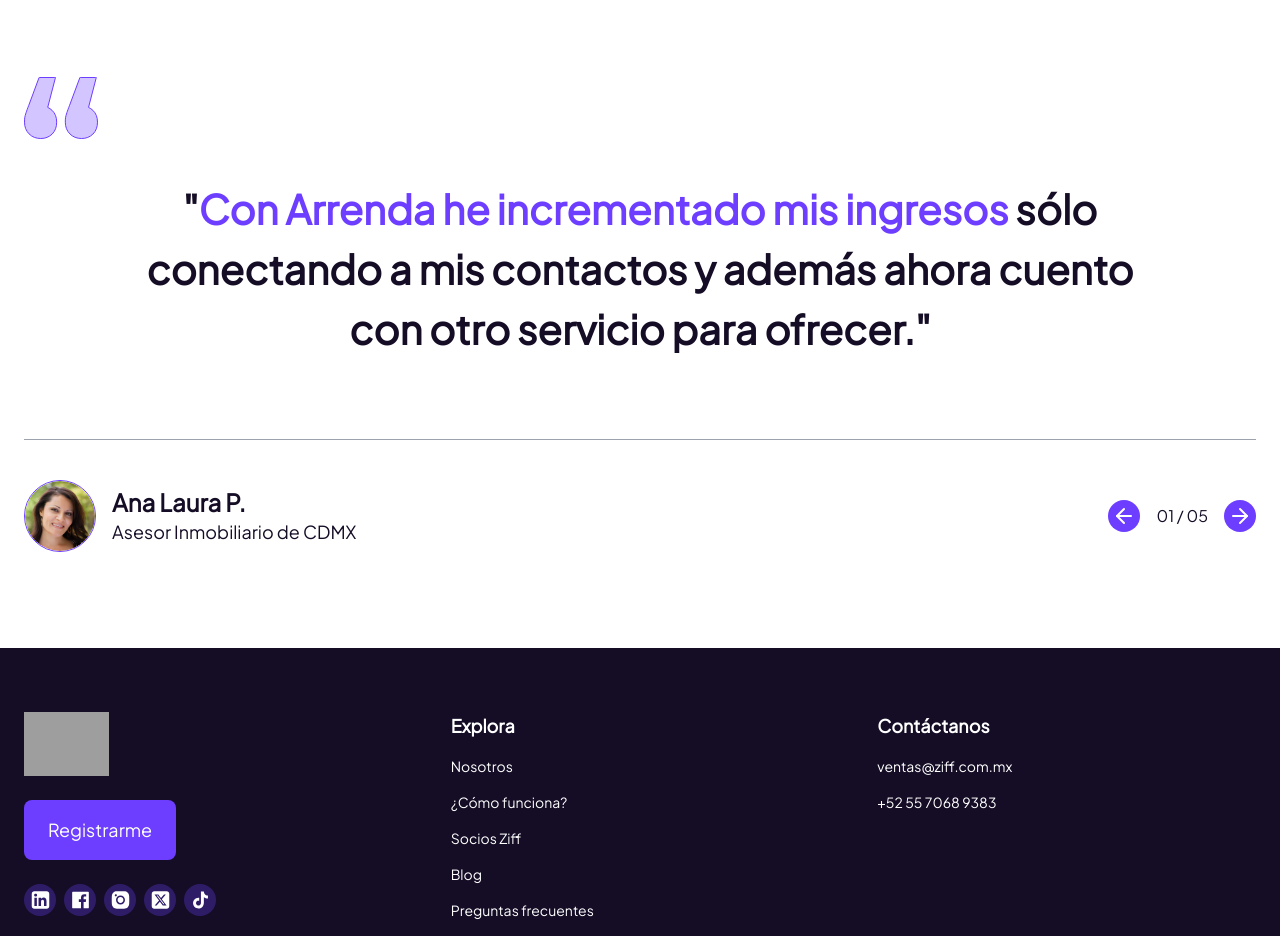
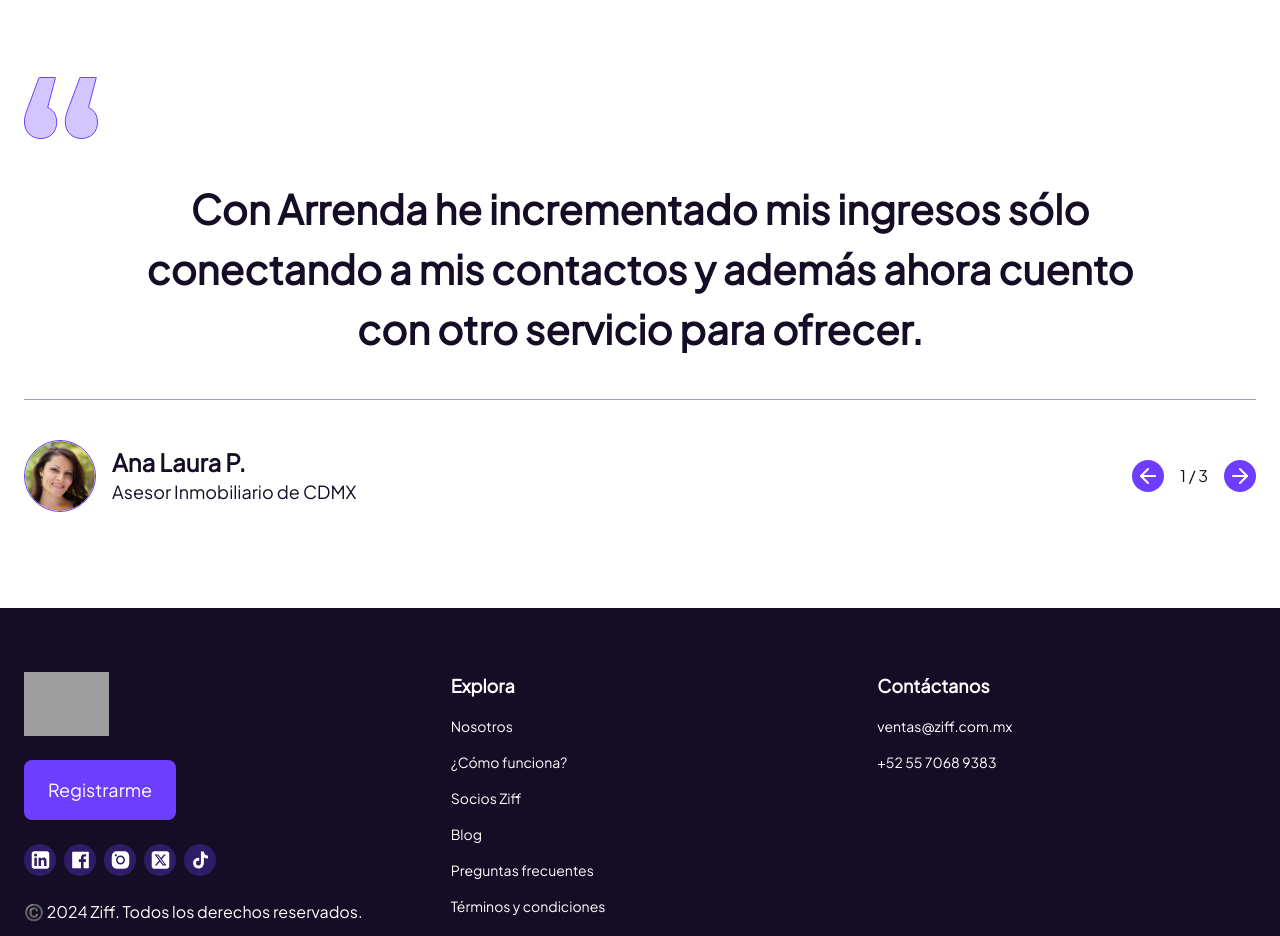
Before and after one commit to Trescento/adelanta, a Nuxt app: page / in a window 1280 px wide. Shown: the part 2920-3856 px from the top of the page. Built offline with nearby package versions, Linux system fonts and the light colour scheme; grey boxes are pictures that could not be loaded.

Commit message:
Add carousel to testimonials

```diff
--- a/src/components/TestimonialsSection.vue
+++ b/src/components/TestimonialsSection.vue
@@ -2,26 +2,49 @@
   <!-- MOBILE -->
   <section class="block md:hidden my-24 container">
     <h2 class=" text-[1.75rem] text-center text-balance font-bold">¿Cómo funciona Adelanta por Ziff?</h2>
-    <div class="flex gap-4 my-24 items-center">
-      <button class="rounded-full bg-brand w-8 h-8 flex items-center justify-center">
+    <template
+      v-for="(testimonial, index) in testimonials"
+      :key="`testimonial-${testimonial.name}`"
+    >
+      <div
+        class="flex gap-4 my-24 items-center"
+        v-if="index === currentTestimonial"
+        v-motion
+          :initial="{
+            opacity: 0,
+            x: 100,
+          }"
+          :enter="{
+            opacity: 1,
+            x: 0,
+          }"
+          :leave="{
+            opacity: 0,
+            x: -100,
+          }"
+      >
+        <button @click="previousTestimonial" class="rounded-full bg-brand w-8 h-8 flex items-center justify-center">
           <svg xmlns="http://www.w3.org/2000/svg" width="24" height="24" viewBox="0 0 24 24" fill="none" class="rotate-180">
             <path d="M5 12H19" stroke="white" stroke-width="2" stroke-linecap="round" stroke-linejoin="round"/>
             <path d="M12 5L19 12L12 19" stroke="white" stroke-width="2" stroke-linecap="round" stroke-linejoin="round"/>
           </svg>
         </button>
-      <div class="flex-1 border rounded-3xl px-8 gap-2 flex flex-col pb-8">
+        <div
+          class="flex-1 border rounded-3xl px-8 gap-2 flex flex-col pb-8"
+        >
           <img src="~/assets/testimonials.png" alt="" class="rounded-full h-28 w-28 mx-auto -mt-14">
-        <p class="text-lg pt-2">Ana Laura P.</p>
-        <p class="text-lg font-semibold">Asesor Inmobiliario de CDMX</p>
-        <p class="text-sm">"Con Arrenda he incrementado mis ingresos sólo conectando a mis contactos y además ahora cuento con otro servicio para ofrecer."</p>
+          <p class="text-lg pt-2">{{ testimonial.name }}</p>
+          <p class="text-lg font-semibold">{{ testimonial.role }}</p>
+          <p class="text-sm">{{ testimonial.text }}</p>
         </div>
-      <button class="rounded-full bg-brand w-8 h-8 flex items-center justify-center">
+        <button @click="nextTestimonial" class="rounded-full bg-brand w-8 h-8 flex items-center justify-center">
           <svg xmlns="http://www.w3.org/2000/svg" width="24" height="24" viewBox="0 0 24 24" fill="none">
             <path d="M5 12H19" stroke="white" stroke-width="2" stroke-linecap="round" stroke-linejoin="round"/>
             <path d="M12 5L19 12L12 19" stroke="white" stroke-width="2" stroke-linecap="round" stroke-linejoin="round"/>
           </svg>
         </button>
       </div>
+    </template>
   </section>
 
   <!-- DESKTOP -->
@@ -30,25 +53,45 @@
       <svg xmlns="http://www.w3.org/2000/svg" width="74" height="62" viewBox="0 0 74 62" fill="none">
         <path d="M31.3235 1.12576L31.4861 0.5H30.8396H15.4385H15.0908L14.9698 0.825983L4.76792 28.3062C3.61194 31.2763 2.71068 33.7354 2.06551 35.6814C1.41916 37.6308 0.962688 39.3322 0.700494 40.782L0.696943 40.8016L0.694968 40.8215C0.564713 42.131 0.5 43.5672 0.5 45.129C0.5 49.8905 2.01762 53.8289 5.07331 56.901C8.12921 59.9733 12.0479 61.5 16.7861 61.5C21.2696 61.5 25.0544 60.0369 28.1059 57.1023L28.106 57.1024L28.1139 57.0945C31.1722 54.0197 32.6872 50.0152 32.6872 45.129C32.6872 40.2433 31.1722 36.298 28.1059 33.3493C26.7912 32.085 25.329 31.0943 23.7224 30.3759L31.3235 1.12576ZM72.1363 1.12576L72.2989 0.5H71.6524H56.2513H55.9036L55.7826 0.825983L45.5807 28.3063C44.4247 31.2764 43.5235 33.7355 42.8783 35.6814C42.232 37.6308 41.7755 39.3322 41.5133 40.782L41.5098 40.8016L41.5078 40.8215C41.3775 42.131 41.3128 43.5672 41.3128 45.129C41.3128 49.8905 42.8304 53.8289 45.8861 56.901C48.942 59.9733 52.8607 61.5 57.5989 61.5C62.0825 61.5 65.8672 60.0369 68.9188 57.1023L68.9189 57.1024L68.9267 57.0945C71.9851 54.0197 73.5 50.0152 73.5 45.129C73.5 40.2433 71.985 36.298 68.9188 33.3493C67.604 32.085 66.1418 31.0943 64.5353 30.3759L72.1363 1.12576Z" fill="#D3C5FF" stroke="#6D3EFF"/>
       </svg>
-      <p class="font-bold text-[2.5rem] text-center max-w-5xl mx-auto my-10">"<span class="text-brand">Con Arrenda he incrementado mis ingresos</span> sólo conectando a mis contactos y además ahora cuento con otro servicio para ofrecer."</p>
+      <template
+        v-for="(testimonial, index) in testimonials"
+        :key="`testimonial-dt-${testimonial.name}`"
+      >
+        <div
+          v-if="index === currentTestimonial"
+          v-motion
+            :initial="{
+              opacity: 0,
+              x: 100,
+            }"
+            :enter="{
+              opacity: 1,
+              x: 0,
+            }"
+            :leave="{
+              opacity: 0,
+              x: -100,
+            }"
+        >
+          <p class="font-bold text-[2.5rem] text-center max-w-5xl mx-auto my-10">{{ testimonial.text }}</p>
           <div class="bg-gray-400 w-full h-[1px] my-10"/>
           <div class="flex justify-between">
             <div class="flex items-center gap-4">
               <img src="~/assets/testimonials.png" alt="" class="border border-brand rounded-full h-[72px] w-[72px]">
               <div>
-            <p class="text-2xl font-semibold">Ana Laura P.</p>
-            <p class="text-lg">Asesor Inmobiliario de CDMX</p>
+                <p class="text-2xl font-semibold">{{ testimonial.name }}</p>
+                <p class="text-lg">{{ testimonial.role }}</p>
               </div>
             </div>
             <div class="flex items-center gap-4">
-          <button class="rounded-full bg-brand w-8 h-8 flex items-center justify-center">
+              <button @click="previousTestimonial" class="rounded-full bg-brand w-8 h-8 flex items-center justify-center">
                 <svg xmlns="http://www.w3.org/2000/svg" width="24" height="24" viewBox="0 0 24 24" fill="none" class="rotate-180">
                   <path d="M5 12H19" stroke="white" stroke-width="2" stroke-linecap="round" stroke-linejoin="round"/>
                   <path d="M12 5L19 12L12 19" stroke="white" stroke-width="2" stroke-linecap="round" stroke-linejoin="round"/>
                 </svg>
               </button>
-          <p>01 / 05</p>
-          <button class="rounded-full bg-brand w-8 h-8 flex items-center justify-center">
+              <p>{{ currentTestimonial + 1 }} / {{testimonials.length}}</p>
+              <button @click="nextTestimonial" class="rounded-full bg-brand w-8 h-8 flex items-center justify-center">
                 <svg xmlns="http://www.w3.org/2000/svg" width="24" height="24" viewBox="0 0 24 24" fill="none">
                   <path d="M5 12H19" stroke="white" stroke-width="2" stroke-linecap="round" stroke-linejoin="round"/>
                   <path d="M12 5L19 12L12 19" stroke="white" stroke-width="2" stroke-linecap="round" stroke-linejoin="round"/>
@@ -57,15 +100,45 @@
             </div>
           </div>
         </div>
+      </template>
+    </div>
   </section>
 </template>
 
 <script setup lang="ts">
+const currentTestimonial = ref(0)
 const testimonials = ref([
   {
     name: 'Ana Laura P.',
     role: 'Asesor Inmobiliario de CDMX',
     text: 'Con Arrenda he incrementado mis ingresos sólo conectando a mis contactos y además ahora cuento con otro servicio para ofrecer.',
+  },
+  {
+    name: 'Ana P Laura',
+    role: 'Asesor Inmobiliario de CDMX',
+    text: 'Con Arrenda he incrementado mis ingresos sólo conectando a mis contactos y además ahora cuento con otro servicio para ofrecer.',
+  },
+  {
+    name: 'P Laura Ana',
+    role: 'Asesor Inmobiliario de CDMX',
+    text: 'Con Arrenda he incrementado mis ingresos sólo conectando a mis contactos y además ahora cuento con otro servicio para ofrecer.',
   }
 ])
+
+const nextTestimonial = () => {
+  if (currentTestimonial.value === testimonials.value.length - 1) {
+    currentTestimonial.value = 0
+  } else {
+    currentTestimonial.value++
+  }
+}
+
+const previousTestimonial = () => {
+  if (currentTestimonial.value === 0) {
+    currentTestimonial.value = testimonials.value.length - 1
+  } else {
+    currentTestimonial.value--
+  }
+}
+
 </script>
```
Lines whose indentation alone changed are shown as unchanged.
